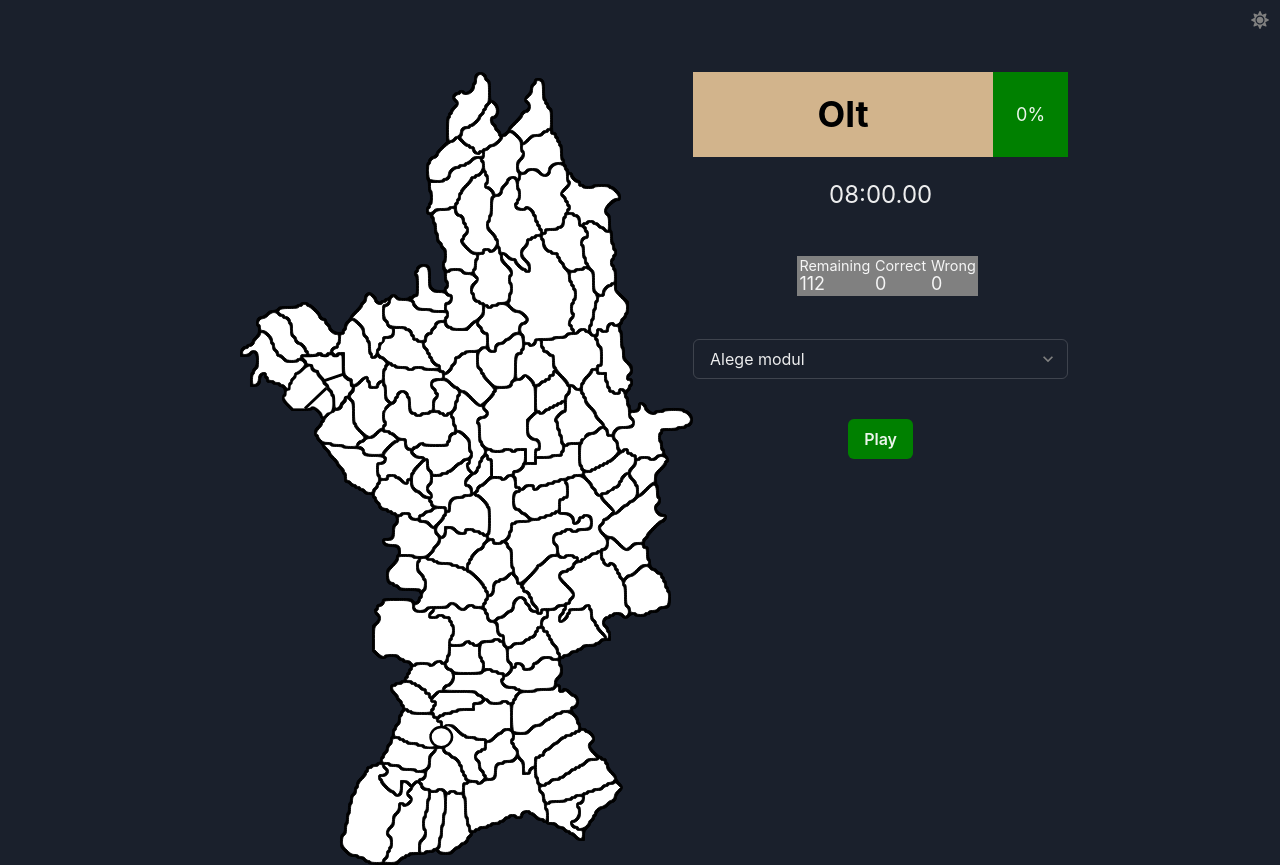
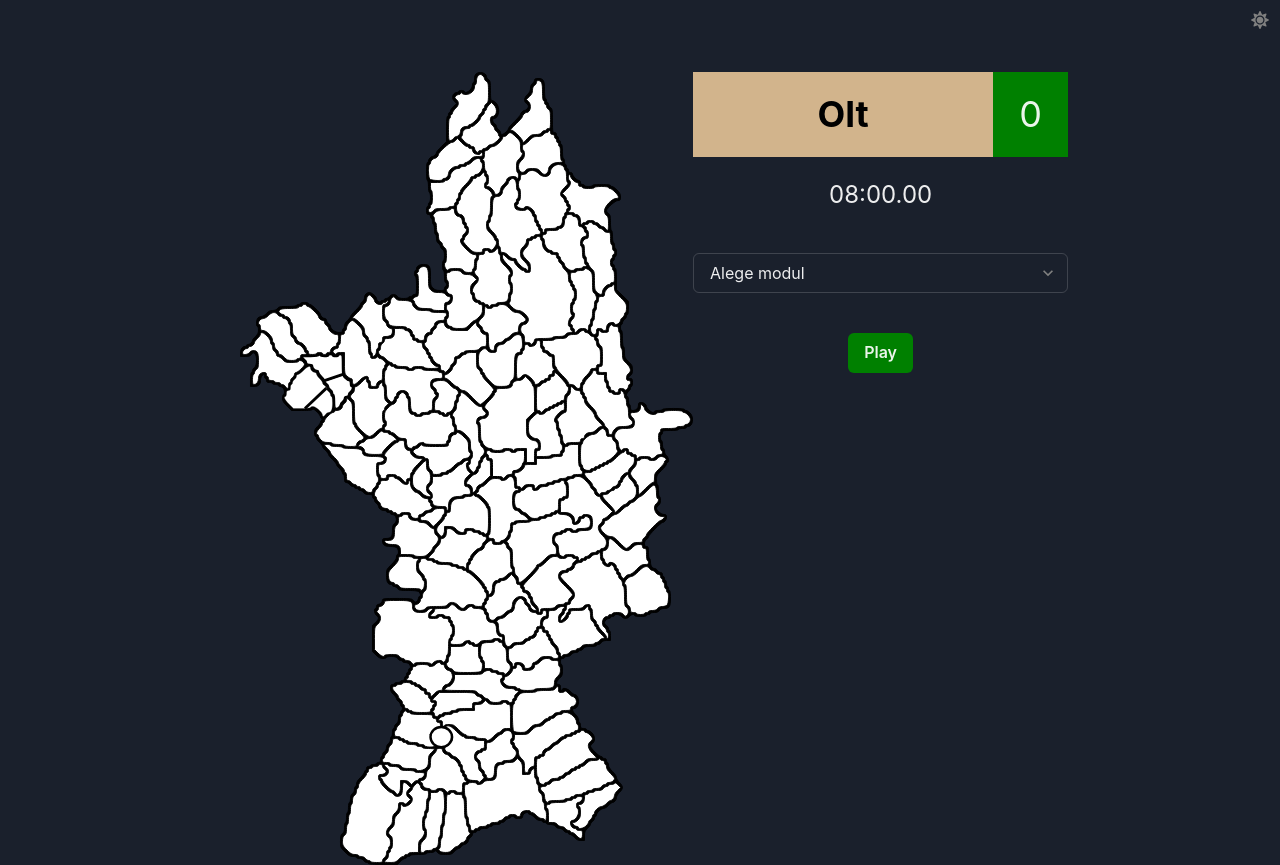
Before and after one commit to Chamosiala/map-quiz, a React (Create React App) app: page / in a window 1280 px wide. Built offline with nearby package versions, Linux system fonts and the light colour scheme.

Commit message:
Removed answer counter and completion percentage

```diff
--- a/src/App.js
+++ b/src/App.js
@@ -133,7 +133,7 @@ function App() {
     } else if (question !== answer && answer !== '') {
       copyLocalitatiFill[answer] = 'red';
       dispatch(incrementWrongAnswers());
-      if (gameMode === 'ordine') {
+      if (gameMode === 'ordine' || gameStats.wrongAnswers === 4) {
         loseGame();
       }
     }
@@ -199,9 +199,9 @@ function App() {
             <CompletionPercentage />
           </Flex>
           <Timer loseGame={loseGame} />
-          <Flex>
+          {/* <Flex>
             <Counter />
-          </Flex>
+          </Flex> */}
           {gameResults.isFinished ? <GameResult /> : null}
           {!timer.isOn ? <ModeSelect /> : null}
           {gameMode === 'nivele' && !timer.isOn ? <LevelSelect /> : null}
--- a/src/components/CompletionPercentage.jsx
+++ b/src/components/CompletionPercentage.jsx
@@ -9,15 +9,15 @@ const CompletionPercentage = () => {
       <Text
         align="center"
         h="85px"
-        fontSize="large"
+        fontSize="4xl"
         margin="auto"
         lineHeight="85px"
       >
-        {Math.floor(
+        {/* {Math.floor(
           (100 * gameStats.correctAnswers) /
             (gameStats.remainingAnswers + gameStats.correctAnswers)
-        )}
-        %
+        )} */}
+        {gameStats.correctAnswers}
       </Text>
     </Box>
   );
```
